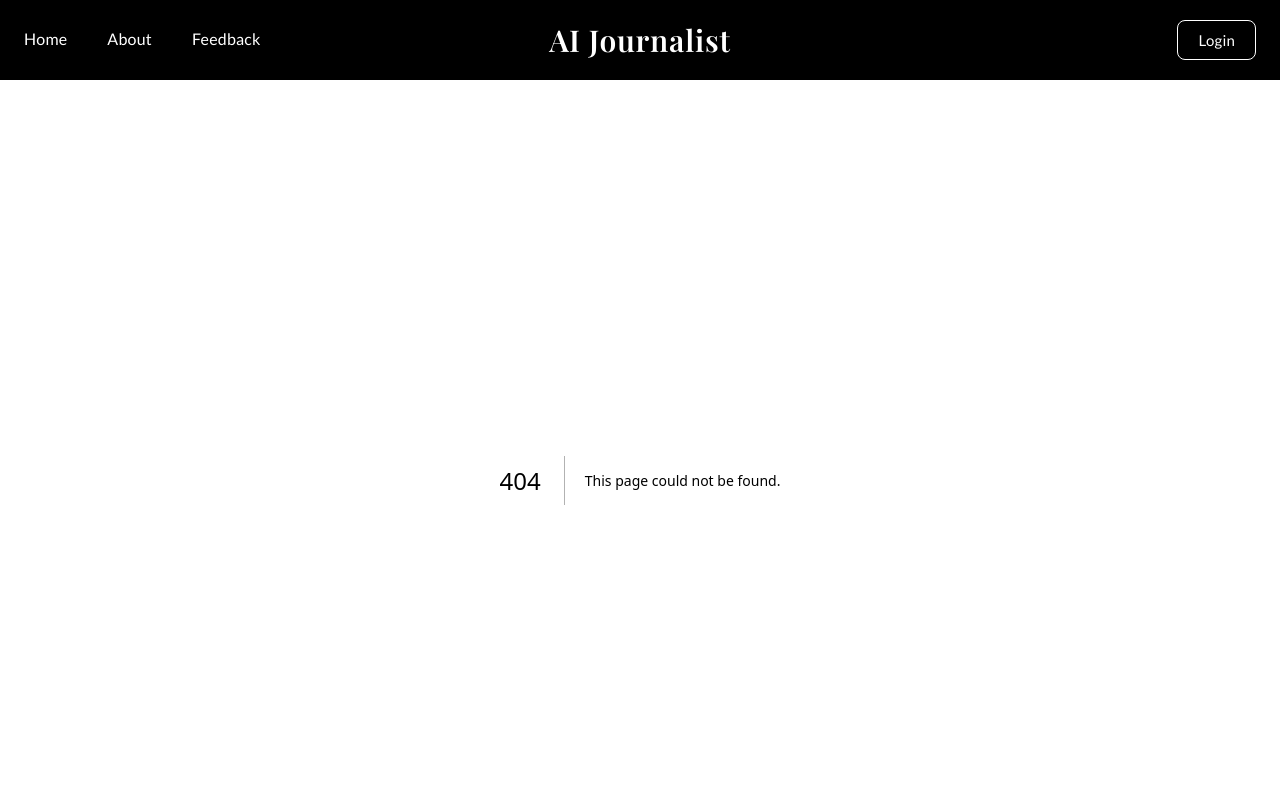
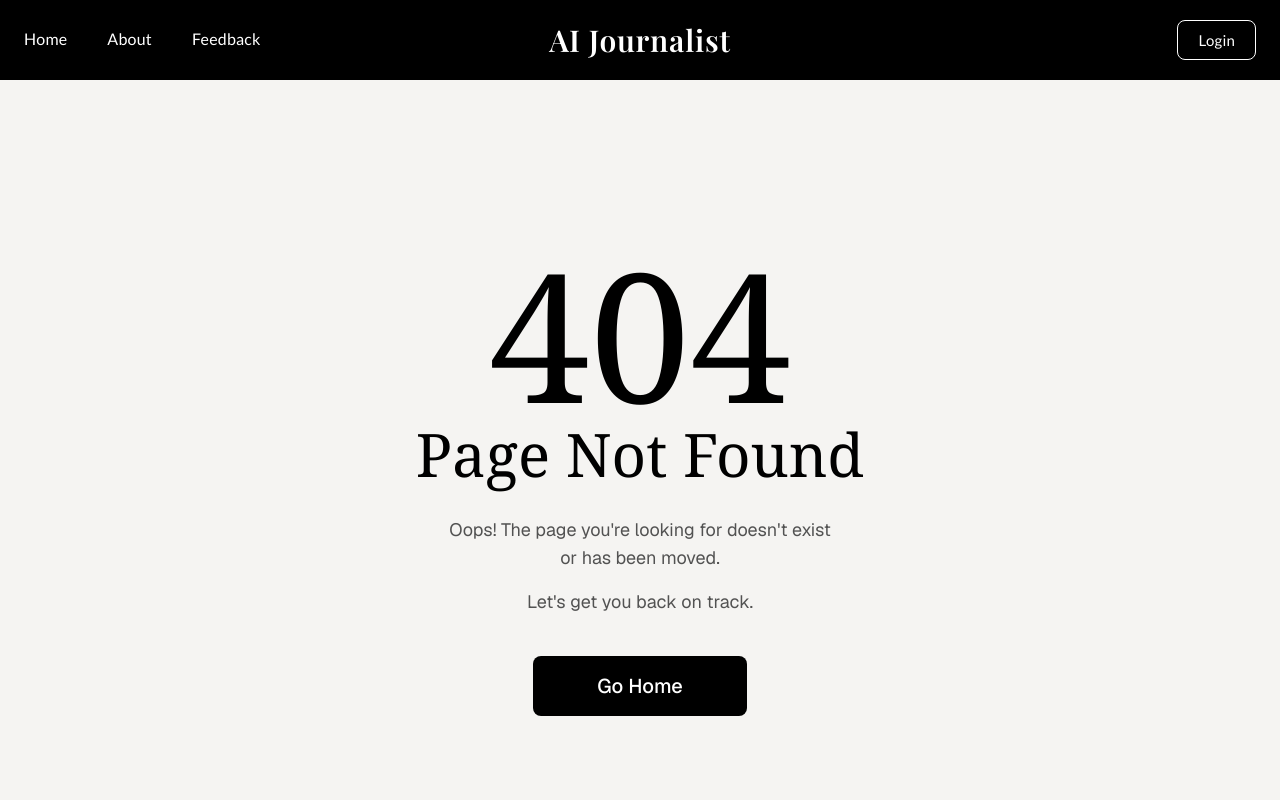
Before and after one commit to balajiNadar08/AI-journalist, a Next.js app: page /error404 in a window 1280 px wide. Before the commit this address had no page. Shown: the top 800 px of the page. Built offline with nearby package versions, Linux system fonts and the light colour scheme.

Commit message:
added error404

```diff
--- /dev/null
+++ b/app/error404/page.tsx
@@ -0,0 +1,44 @@
+export default function NotFoundPage() {
+  return (
+    <main className="flex min-h-screen items-center justify-center bg-[#f5f4f2] px-6">
+      <div className="text-center">
+        {/* 404 */}
+        <h1
+          className="text-[180px] leading-none text-black"
+          style={{ fontFamily: "Georgia, serif" }}
+        >
+          404
+        </h1>
+
+        {/* Title */}
+        <h2
+          className="mb-8 text-6xl text-black"
+          style={{ fontFamily: "Georgia, serif" }}
+        >
+          Page Not Found
+        </h2>
+
+        {/* Description */}
+        <div className="space-y-4 text-lg text-neutral-600">
+          <p>
+            Oops! The page you're looking for doesn't exist
+            <br />
+            or has been moved.
+          </p>
+
+          <p>Let's get you back on track.</p>
+        </div>
+
+        {/* Button */}
+        <div className="mt-10">
+          <a
+            href="/"
+            className="inline-block rounded-md bg-black px-16 py-4 text-xl font-medium text-white transition hover:bg-neutral-800"
+          >
+            Go Home
+          </a>
+        </div>
+      </div>
+    </main>
+  );
+}
```
